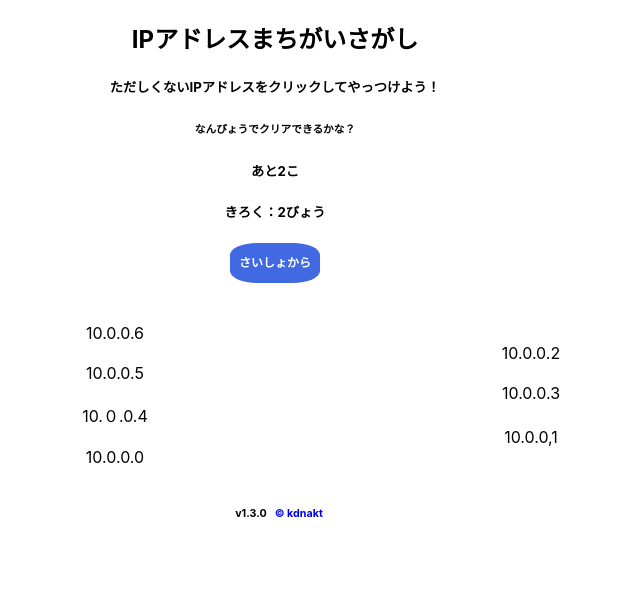
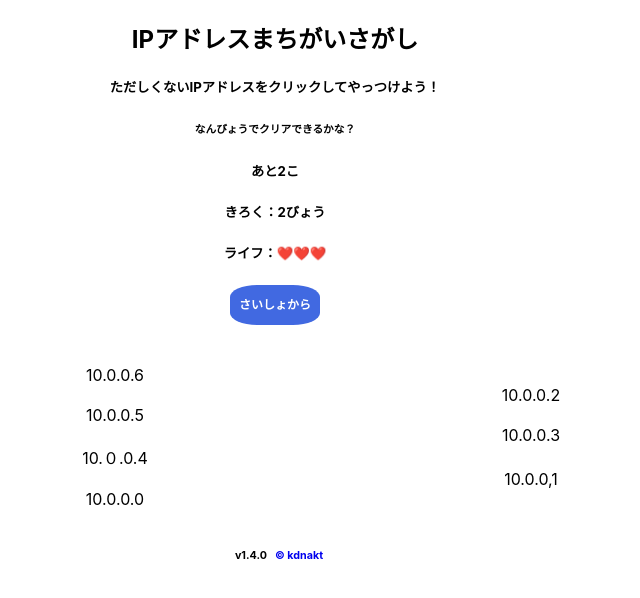
Before and after one commit to kdnakt/ip-eyegrep, a React (Create React App) app: page / in a window 1280 px wide. Both pictures are taken after a click on the element "かんたん". Shown: the top 598 px of the page, without its empty margins (365-1005 px from the left). Built offline with nearby package versions, Linux system fonts and the light colour scheme.

Commit message:
life feature

```diff
--- a/src/App.tsx
+++ b/src/App.tsx
@@ -5,6 +5,19 @@ import { Level, selectQuestions, selectLevelLabel } from './quiz/Quiz';
 
 const reset = () => {
   document.location.reload()
+}
+
+const showLife = (life: number) => {
+  switch (life) {
+    case 0:
+      return '🤍🤍🤍';
+    case 1:
+      return '❤️🤍🤍';
+    case 2:
+      return '❤️❤️🤍';
+    default:
+      return '❤️❤️❤️';
+  }
 }
 
 function App() {
@@ -19,8 +32,13 @@ function App() {
     return () => clearInterval(id);
   });
   const [remaining, setRemaining] = useState(questions.invalidCount);
+  const [life, setLife] = useState(3);
   if (remaining === 0) {
     alert(`クリアです！おめでとう🎉\n\nモード：${selectLevelLabel(level)}\nきろく：${passedSec}びょう`);
+    reset();
+  }
+  if (life === 0) {
+    alert(`まちがえすぎ！\nゲームオーバー☠️`);
     reset();
   }
 
@@ -47,6 +65,7 @@ function App() {
           <>
             <h5>あと{remaining}こ</h5>
             <h5>きろく：{passedSec}びょう</h5>
+            <h5>ライフ：{showLife(life)}</h5>
             <div id="btn" onClick={reset}>さいしょから</div>
           </>
         )}
@@ -57,12 +76,13 @@ function App() {
             level={level}
             questions={questions.questions}
             setRemaining={setRemaining}
+            setLife={setLife}
           />
         </div>
       </div>
       <div>
         <h6>
-          <span>v1.3.0</span>
+          <span>v1.4.0</span>
           <a href="https://twitter.com/kdnakt">©︎ kdnakt</a>
         </h6>
         {started ? undefined : (
@@ -80,6 +100,10 @@ function App() {
             <span>2020/03/16 v1.3.0</span>
             <br />
             <span>むずかしいモードをついか</span>
+            <br /><br />
+            <span>2020/03/17 v1.4.0</span>
+            <br />
+            <span>ライフをついか</span>
           </h6>
         )}
       </div>
--- a/src/components/Questions.tsx
+++ b/src/components/Questions.tsx
@@ -6,6 +6,7 @@ type QuestionsProps = {
   level: Level,
   questions: Target[],
   setRemaining: (func: (n: number) => number) => void,
+  setLife: (func: (n: number) => number) => void,
 };
 
 type QuestionProps = {
@@ -13,10 +14,11 @@ type QuestionProps = {
   level: Level,
   index: number,
   setRemaining: (func: (n: number) => number) => void,
+  setLife: (func: (n: number) => number) => void,
 };
 
 const Question: React.FC<QuestionProps> = ({
-  q, level, index, setRemaining
+  q, level, index, setRemaining, setLife,
 }) => {
   const [result, setResult] = useState('');
   const isHard = "hard" === level;
@@ -34,6 +36,7 @@ const Question: React.FC<QuestionProps> = ({
               setRemaining(prev => prev - 1);
             } else {
               setResult('×');
+              setLife(prev => prev - 1);
             }
           }}
           style={{
@@ -61,6 +64,7 @@ const Question: React.FC<QuestionProps> = ({
             setRemaining(prev => prev - 1);
           } else {
             setResult('×');
+            setLife(prev => prev - 1);
           }
         }}
         style={{
@@ -79,6 +83,7 @@ const Questions: FC<QuestionsProps> = ({
   level,
   questions,
   setRemaining,
+  setLife,
 }) => {
   const result: JSX.Element[] = [];
   if (started) {
@@ -89,6 +94,7 @@ const Questions: FC<QuestionsProps> = ({
           level={level}
           q={questions[i]} index={i}
           setRemaining={setRemaining}
+          setLife={setLife}
         />
       );
     }
```
